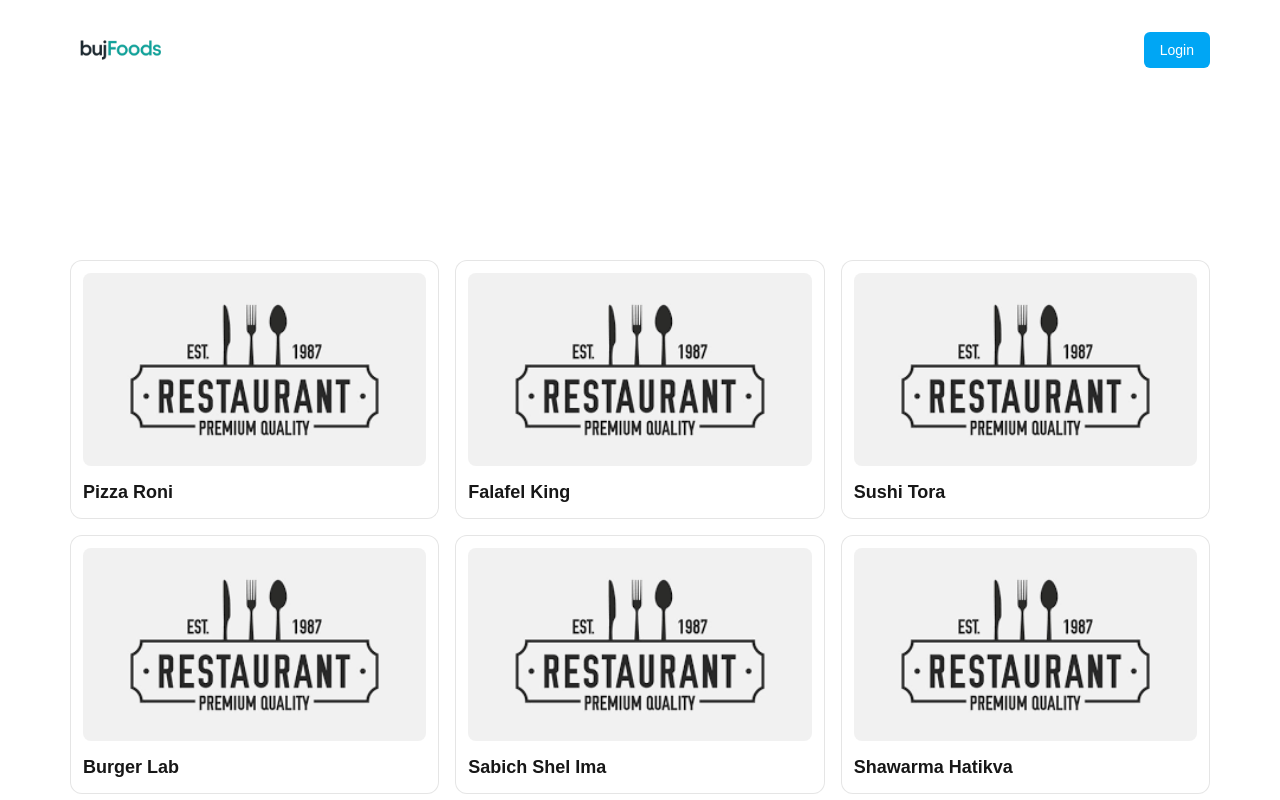
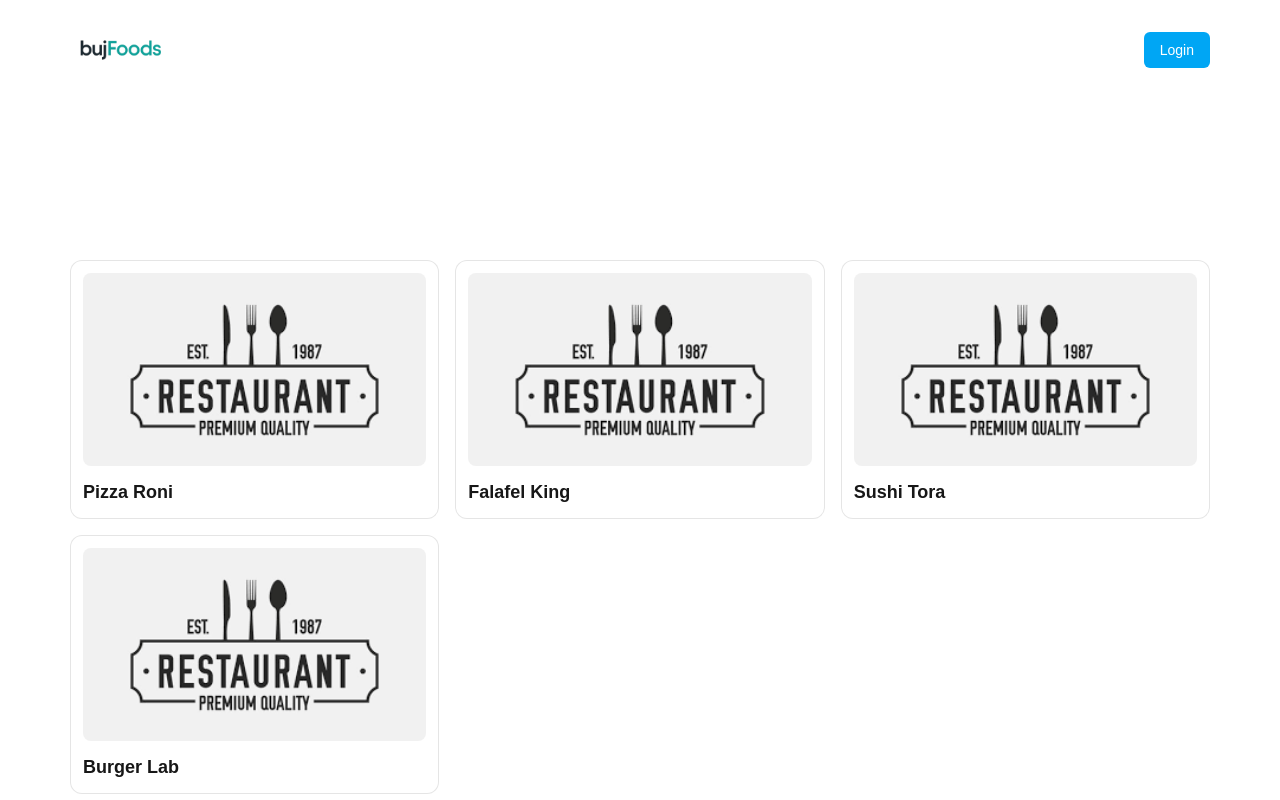
Before and after one commit to bnethanel/buj-foods, a Next.js app: page / in a window 1280 px wide. Shown: the top 800 px of the page. Built offline with nearby package versions, Linux system fonts and the light colour scheme.

Commit message:
bringin db from local storage to simulate backend now

```diff
--- a/src/app/components/restaurants/RestaurantPreview.tsx
+++ b/src/app/components/restaurants/RestaurantPreview.tsx
@@ -1,11 +1,9 @@
-import React from "react";
 import type { Restaurant } from "../../data/restaurants";
 import Link from "next/link";
 import Image from "next/image";
 
 
 export function RestaurantPreview({ restaurant }: { restaurant: Restaurant }) {
-    console.log('restaurant:', restaurant);
     return (
     <Link
       href={`/restaurants/${restaurant._id}`}
--- a/src/app/data/restaurants.ts
+++ b/src/app/data/restaurants.ts
@@ -1,6 +1,4 @@
 // data/restaurants.ts
-import { utilService } from "../services/util.service";
-
 export type Dish = {
   _id: string;
   name: string;
@@ -18,157 +16,65 @@ export type Restaurant = {
   dishes: Dish[];
 };
 
-const id = () => utilService.makeId();
-
 export const restaurants: Restaurant[] = [
   {
-    _id: id(),
+    _id: "r1",
     name: "Pizza Roni",
     city: "Tel Aviv",
     address: "Dizengoff 100",
     imageUrl: "/images/default-restaurant.png",
     dishes: [
-      { _id: id(), name: "Margherita Pizza", price: 48, description: "Classic tomato sauce, mozzarella, and fresh basil.", imageUrl: "/images/default-restaurant.png" },
-      { _id: id(), name: "Pepperoni Pizza", price: 55, description: "Spicy pepperoni with mozzarella and tomato sauce.", imageUrl: "/images/default-restaurant.png" },
-      { _id: id(), name: "Four Cheese Pizza", price: 62, description: "Mozzarella, gorgonzola, parmesan, and pecorino.", imageUrl: "/images/default-restaurant.png" },
-      { _id: id(), name: "Veggie Supreme", price: 58, description: "Peppers, onions, olives, mushrooms, and basil.", imageUrl: "/images/default-restaurant.png" },
-      { _id: id(), name: "Truffle Mushroom Pizza", price: 68, description: "Cream base, wild mushrooms, truffle oil, parsley.", imageUrl: "/images/default-restaurant.png" },
-      { _id: id(), name: "Garlic Knots (6 pcs)", price: 18, description: "Baked knots brushed with garlic butter and herbs.", imageUrl: "/images/default-restaurant.png" },
+      { _id: "d1", name: "Margherita Pizza", price: 48, description: "Classic tomato sauce, mozzarella, and fresh basil.", imageUrl: "/images/default-restaurant.png" },
+      { _id: "d2", name: "Pepperoni Pizza", price: 55, description: "Spicy pepperoni with mozzarella and tomato sauce.", imageUrl: "/images/default-restaurant.png" },
+      { _id: "d3", name: "Four Cheese Pizza", price: 62, description: "Mozzarella, gorgonzola, parmesan, and pecorino.", imageUrl: "/images/default-restaurant.png" },
+      { _id: "d4", name: "Veggie Supreme", price: 58, description: "Peppers, onions, olives, mushrooms, and basil.", imageUrl: "/images/default-restaurant.png" },
+      { _id: "d5", name: "Truffle Mushroom Pizza", price: 68, description: "Cream base, wild mushrooms, truffle oil, parsley.", imageUrl: "/images/default-restaurant.png" },
+      { _id: "d6", name: "Garlic Knots (6 pcs)", price: 18, description: "Baked knots brushed with garlic butter and herbs.", imageUrl: "/images/default-restaurant.png" },
     ],
   },
   {
-    _id: id(),
+    _id: "r2",
     name: "Falafel King",
     city: "Jerusalem",
     address: "King George 12",
     imageUrl: "/images/default-restaurant.png",
     dishes: [
-      { _id: id(), name: "Falafel Pita", price: 25, description: "Crispy falafel balls in pita with tahini and salad.", imageUrl: "/images/default-restaurant.png" },
-      { _id: id(), name: "Hummus Plate", price: 32, description: "Creamy hummus served with warm pita and olive oil.", imageUrl: "/images/default-restaurant.png" },
-      { _id: id(), name: "Sabich Pita", price: 29, description: "Eggplant, egg, amba, tahini, salad, and herbs.", imageUrl: "/images/default-restaurant.png" },
-      { _id: id(), name: "Masabacha", price: 36, description: "Warm hummus with whole chickpeas, lemon, and garlic.", imageUrl: "/images/default-restaurant.png" },
-      { _id: id(), name: "Greek Salad", price: 28, description: "Tomato, cucumber, olives, feta, and oregano.", imageUrl: "/images/default-restaurant.png" },
-      { _id: id(), name: "Fries with Tahini", price: 18, description: "Crispy fries drizzled with tahini and parsley.", imageUrl: "/images/default-restaurant.png" },
+      { _id: "d7", name: "Falafel Pita", price: 25, description: "Crispy falafel balls in pita with tahini and salad.", imageUrl: "/images/default-restaurant.png" },
+      { _id: "d8", name: "Hummus Plate", price: 32, description: "Creamy hummus served with warm pita and olive oil.", imageUrl: "/images/default-restaurant.png" },
+      { _id: "d9", name: "Sabich Pita", price: 29, description: "Eggplant, egg, amba, tahini, salad, and herbs.", imageUrl: "/images/default-restaurant.png" },
+      { _id: "d10", name: "Masabacha", price: 36, description: "Warm hummus with whole chickpeas, lemon, and garlic.", imageUrl: "/images/default-restaurant.png" },
+      { _id: "d11", name: "Greek Salad", price: 28, description: "Tomato, cucumber, olives, feta, and oregano.", imageUrl: "/images/default-restaurant.png" },
+      { _id: "d12", name: "Fries with Tahini", price: 18, description: "Crispy fries drizzled with tahini and parsley.", imageUrl: "/images/default-restaurant.png" },
     ],
   },
   {
-    _id: id(),
+    _id: "r3",
     name: "Sushi Tora",
     city: "Herzliya",
     address: "Maskit 10",
     imageUrl: "/images/default-restaurant.png",
     dishes: [
-      { _id: id(), name: "Salmon Nigiri (6 pcs)", price: 58, description: "Fresh salmon slices over seasoned rice.", imageUrl: "/images/default-restaurant.png" },
-      { _id: id(), name: "Tuna Roll", price: 49, description: "Classic tuna maki with rice and seaweed.", imageUrl: "/images/default-restaurant.png" },
-      { _id: id(), name: "Avocado Cucumber Roll", price: 42, description: "Light veggie roll with sesame and wasabi.", imageUrl: "/images/default-restaurant.png" },
-      { _id: id(), name: "Rainbow Roll", price: 64, description: "California roll topped with assorted fish.", imageUrl: "/images/default-restaurant.png" },
-      { _id: id(), name: "Spicy Salmon Roll", price: 56, description: "Salmon with chili mayo and scallions.", imageUrl: "/images/default-restaurant.png" },
-      { _id: id(), name: "Miso Soup", price: 14, description: "Traditional miso with tofu and wakame.", imageUrl: "/images/default-restaurant.png" },
+      { _id: "d13", name: "Salmon Nigiri (6 pcs)", price: 58, description: "Fresh salmon slices over seasoned rice.", imageUrl: "/images/default-restaurant.png" },
+      { _id: "d14", name: "Tuna Roll", price: 49, description: "Classic tuna maki with rice and seaweed.", imageUrl: "/images/default-restaurant.png" },
+      { _id: "d15", name: "Avocado Cucumber Roll", price: 42, description: "Light veggie roll with sesame and wasabi.", imageUrl: "/images/default-restaurant.png" },
+      { _id: "d16", name: "Rainbow Roll", price: 64, description: "California roll topped with assorted fish.", imageUrl: "/images/default-restaurant.png" },
+      { _id: "d17", name: "Spicy Salmon Roll", price: 56, description: "Salmon with chili mayo and scallions.", imageUrl: "/images/default-restaurant.png" },
+      { _id: "d18", name: "Miso Soup", price: 14, description: "Traditional miso with tofu and wakame.", imageUrl: "/images/default-restaurant.png" },
     ],
   },
   {
-    _id: id(),
+    _id: "r4",
     name: "Burger Lab",
     city: "Ramat Gan",
     address: "Jabotinsky 45",
     imageUrl: "/images/default-restaurant.png",
     dishes: [
-      { _id: id(), name: "Classic Beef Burger", price: 52, description: "200g beef patty, lettuce, tomato, pickles, house sauce.", imageUrl: "/images/default-restaurant.png" },
-      { _id: id(), name: "Cheeseburger", price: 56, description: "Beef patty with cheddar and caramelized onions.", imageUrl: "/images/default-restaurant.png" },
-      { _id: id(), name: "BBQ Bacon Burger", price: 62, description: "Beef, BBQ glaze, crispy bacon, onion ring.", imageUrl: "/images/default-restaurant.png" },
-      { _id: id(), name: "Fried Chicken Burger", price: 54, description: "Crispy chicken, coleslaw, pickles, spicy mayo.", imageUrl: "/images/default-restaurant.png" },
-      { _id: id(), name: "Sweet Potato Fries", price: 22, description: "Baked and lightly salted, with aioli.", imageUrl: "/images/default-restaurant.png" },
-      { _id: id(), name: "Onion Rings", price: 20, description: "Beer-battered rings with ranch dip.", imageUrl: "/images/default-restaurant.png" },
-    ],
-  },
-  {
-    _id: id(),
-    name: "Sabich Shel Ima",
-    city: "Giv'atayim",
-    address: "Katznelson 7",
-    imageUrl: "/images/default-restaurant.png",
-    dishes: [
-      { _id: id(), name: "Sabich Classic", price: 27, description: "Eggplant, egg, potato, tahini, amba, herbs.", imageUrl: "/images/default-restaurant.png" },
-      { _id: id(), name: "Sabich Spicy", price: 29, description: "Classic sabich with zhug and chili flakes.", imageUrl: "/images/default-restaurant.png" },
-      { _id: id(), name: "Eggplant Salad", price: 24, description: "Roasted eggplant with tahini and lemon.", imageUrl: "/images/default-restaurant.png" },
-      { _id: id(), name: "Lemonade", price: 10, description: "Freshly squeezed lemon and mint.", imageUrl: "/images/default-restaurant.png" },
-      { _id: id(), name: "Tahini Cookies (4)", price: 16, description: "Sesame tahini shortbread bites.", imageUrl: "/images/default-restaurant.png" },
-      { _id: id(), name: "Pita Chips", price: 12, description: "Crispy pita shards with za'atar.", imageUrl: "/images/default-restaurant.png" },
-    ],
-  },
-  {
-    _id: id(),
-    name: "Shawarma Hatikva",
-    city: "Tel Aviv",
-    address: "Hatikva 36",
-    imageUrl: "/images/default-restaurant.png",
-    dishes: [
-      { _id: id(), name: "Shawarma Laffa", price: 45, description: "Turkey shawarma with salads and tahini in laffa.", imageUrl: "/images/default-restaurant.png" },
-      { _id: id(), name: "Shawarma Pita", price: 39, description: "Pita version with pickles and amba.", imageUrl: "/images/default-restaurant.png" },
-      { _id: id(), name: "Jerusalem Mix", price: 52, description: "Fried mix with onions and spices, served with pita.", imageUrl: "/images/default-restaurant.png" },
-      { _id: id(), name: "Chip Salad", price: 18, description: "Fries topped with tahini and parsley.", imageUrl: "/images/default-restaurant.png" },
-      { _id: id(), name: "Green Salad", price: 17, description: "Cabbage, cucumber, dill, lemon.", imageUrl: "/images/default-restaurant.png" },
-      { _id: id(), name: "Pita + Hummus", price: 12, description: "Warm pita with hummus dip.", imageUrl: "/images/default-restaurant.png" },
-    ],
-  },
-  {
-    _id: id(),
-    name: "Pasta e Basta",
-    city: "Tel Aviv",
-    address: "Rothschild 98",
-    imageUrl: "/images/default-restaurant.png",
-    dishes: [
-      { _id: id(), name: "Spaghetti Pomodoro", price: 44, description: "Tomato sauce, basil, parmesan.", imageUrl: "/images/default-restaurant.png" },
-      { _id: id(), name: "Fettuccine Alfredo", price: 52, description: "Cream sauce with parmesan and butter.", imageUrl: "/images/default-restaurant.png" },
-      { _id: id(), name: "Penne Arrabbiata", price: 49, description: "Chili and garlic tomato sauce.", imageUrl: "/images/default-restaurant.png" },
-      { _id: id(), name: "Pesto Genovese", price: 55, description: "Basil pesto, pine nuts, parmesan.", imageUrl: "/images/default-restaurant.png" },
-      { _id: id(), name: "Gnocchi Funghi", price: 58, description: "Creamy mushroom sauce on potato gnocchi.", imageUrl: "/images/default-restaurant.png" },
-      { _id: id(), name: "Tiramisu", price: 28, description: "Classic espresso dessert.", imageUrl: "/images/default-restaurant.png" },
-    ],
-  },
-  {
-    _id: id(),
-    name: "Thai Street",
-    city: "Rishon LeZion",
-    address: "Herzl 22",
-    imageUrl: "/images/default-restaurant.png",
-    dishes: [
-      { _id: id(), name: "Pad Thai Chicken", price: 54, description: "Rice noodles, tamarind, peanuts, egg.", imageUrl: "/images/default-restaurant.png" },
-      { _id: id(), name: "Green Curry", price: 59, description: "Coconut curry with bamboo and basil.", imageUrl: "/images/default-restaurant.png" },
-      { _id: id(), name: "Tom Yum Soup", price: 36, description: "Hot & sour soup with lemongrass and lime.", imageUrl: "/images/default-restaurant.png" },
-      { _id: id(), name: "Pineapple Fried Rice", price: 52, description: "Wok-fried rice with pineapple and cashews.", imageUrl: "/images/default-restaurant.png" },
-      { _id: id(), name: "Chicken Satay (4)", price: 38, description: "Skewers with peanut sauce.", imageUrl: "/images/default-restaurant.png" },
-      { _id: id(), name: "Mango Sticky Rice", price: 28, description: "Coconut sticky rice with mango.", imageUrl: "/images/default-restaurant.png" },
-    ],
-  },
-  {
-    _id: id(),
-    name: "Vegan Garden",
-    city: "Haifa",
-    address: "Horev 5",
-    imageUrl: "/images/default-restaurant.png",
-    dishes: [
-      { _id: id(), name: "Buddha Bowl", price: 48, description: "Quinoa, chickpeas, avocado, roasted veg, tahini.", imageUrl: "/images/default-restaurant.png" },
-      { _id: id(), name: "Vegan Burger", price: 52, description: "Plant patty with lettuce, tomato, and aioli.", imageUrl: "/images/default-restaurant.png" },
-      { _id: id(), name: "Roasted Cauliflower", price: 39, description: "With lemon, tahini, and herbs.", imageUrl: "/images/default-restaurant.png" },
-      { _id: id(), name: "Tofu Stir-Fry", price: 46, description: "Tofu, veggies, soy-ginger glaze, rice.", imageUrl: "/images/default-restaurant.png" },
-      { _id: id(), name: "Green Power Smoothie", price: 22, description: "Spinach, banana, almond milk.", imageUrl: "/images/default-restaurant.png" },
-      { _id: id(), name: "Chocolate Mousse (vegan)", price: 24, description: "Dark chocolate and coconut cream.", imageUrl: "/images/default-restaurant.png" },
-    ],
-  },
-  {
-    _id: id(),
-    name: "Cafe Levinsky",
-    city: "Tel Aviv",
-    address: "Levinsky 30",
-    imageUrl: "/images/default-restaurant.png",
-    dishes: [
-      { _id: id(), name: "Shakshuka", price: 42, description: "Tomato-pepper stew with eggs and herbs.", imageUrl: "/images/default-restaurant.png" },
-      { _id: id(), name: "Bourekas Plate", price: 34, description: "Cheese bourekas with egg and pickles.", imageUrl: "/images/default-restaurant.png" },
-      { _id: id(), name: "Granola Yogurt", price: 26, description: "Homemade granola with seasonal fruit.", imageUrl: "/images/default-restaurant.png" },
-      { _id: id(), name: "Avocado Toast", price: 36, description: "Sourdough, avocado, chili, lemon.", imageUrl: "/images/default-restaurant.png" },
-      { _id: id(), name: "Iced Coffee", price: 16, description: "Cold brew with milk or oat milk.", imageUrl: "/images/default-restaurant.png" },
-      { _id: id(), name: "Malabi", price: 22, description: "Rosewater pudding with pistachio and syrup.", imageUrl: "/images/default-restaurant.png" },
+      { _id: "d19", name: "Classic Beef Burger", price: 52, description: "200g beef patty, lettuce, tomato, pickles, house sauce.", imageUrl: "/images/default-restaurant.png" },
+      { _id: "d20", name: "Cheeseburger", price: 56, description: "Beef patty with cheddar and caramelized onions.", imageUrl: "/images/default-restaurant.png" },
+      { _id: "d21", name: "BBQ Bacon Burger", price: 62, description: "Beef, BBQ glaze, crispy bacon, onion ring.", imageUrl: "/images/default-restaurant.png" },
+      { _id: "d22", name: "Fried Chicken Burger", price: 54, description: "Crispy chicken, coleslaw, pickles, spicy mayo.", imageUrl: "/images/default-restaurant.png" },
+      { _id: "d23", name: "Sweet Potato Fries", price: 22, description: "Baked and lightly salted, with aioli.", imageUrl: "/images/default-restaurant.png" },
+      { _id: "d24", name: "Onion Rings", price: 20, description: "Beer-battered rings with ranch dip.", imageUrl: "/images/default-restaurant.png" },
     ],
   },
 ];
--- a/src/app/page.tsx
+++ b/src/app/page.tsx
@@ -6,7 +6,7 @@ export default function Home() {
 // console.log(restaurants);
   return (
     <>
-      <RestaurantsIndex restaurants={restaurants}/>
+      <RestaurantsIndex/>
     </>
   );
 }
--- a/src/app/restaurants/[id]/page.tsx
+++ b/src/app/restaurants/[id]/page.tsx
@@ -8,6 +8,7 @@ type Params = { id: string };
 
 export default async function RestaurantDetails({ params }: { params: Promise<Params>; }) {
     const { id } = await params;
+    console.log(restaurants, 'restaurants');
 
     const restaurant = restaurants.find((r) => r._id === id);
     if (!restaurant) return notFound();
--- a/src/app/services/restaurant/resturant.service.ts
+++ b/src/app/services/restaurant/resturant.service.ts
@@ -14,13 +14,13 @@ export const restaurantService = {
     // getDefaultFilter
 }
 
-async function query() {
-    let restaurants = await storageService.query(STORAGE_KEY)
-    if (!restaurants || !restaurants.length) {
-        restaurants = bringRestaurants()
+async function query(): Promise<Restaurant[]> {
+    let restaurants = await storageService.query<Restaurant>(STORAGE_KEY);
+
+    if (!restaurants || restaurants.length === 0) {
+        restaurants = bringRestaurants();
     }
-
-    return restaurants
+    return restaurants;
 }
 
 function getById(restaurantId: string) {
@@ -28,9 +28,7 @@ function getById(restaurantId: string) {
 }
 
 function bringRestaurants(): Restaurant[] {
-    // copy static data (avoid mutating original)
-    const copy = structuredClone(defaultRestaurants)
-    // save to storage for persistence
-    utilService.saveToStorage(STORAGE_KEY, copy)
-    return copy
+    const copy: Restaurant[] = structuredClone(defaultRestaurants);
+    localStorage.setItem(STORAGE_KEY, JSON.stringify(copy));
+    return copy;
 }
```
Also changed, not shown: src/app/components/restaurants/RestaurantsIndex.tsx (+23 -2 lines).
